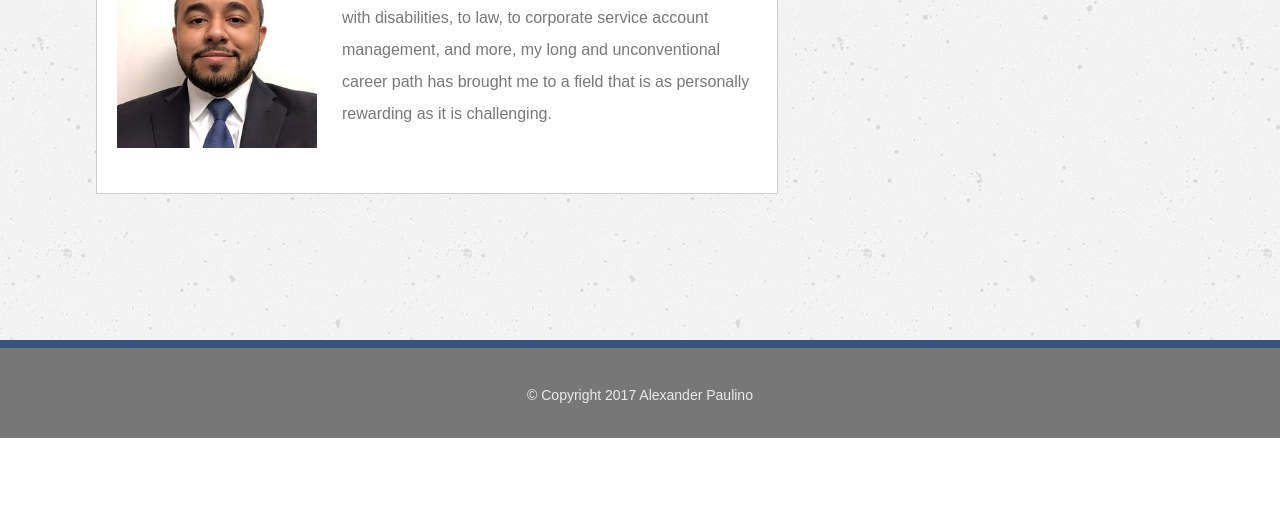
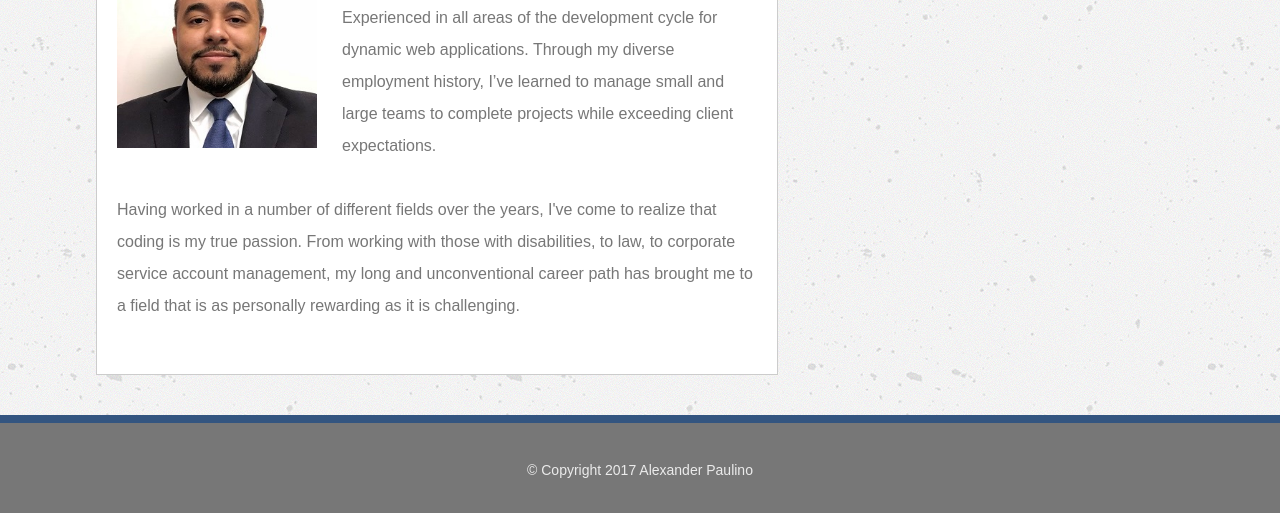
Before and after one commit to alexanderpaulino/Responsive-Portfolio, a plain HTML site: page index.html in a window 1280 px wide. Shown: the part 282-800 px from the top of the page. Drawn offline with Linux system fonts and the light colour scheme.

Commit message:
Updated Portfolio

```diff
--- a/index.html
+++ b/index.html
@@ -23,9 +23,9 @@
 			<div class="aboutMe">About Me</div>
 			<hr>
 			<img class= "profilePhoto" src="assets\images\ap-profile-resize.jpg" alt="Coder Profile Image">
-			<p>I've worked in a number of different fields only to realize that coding is my true passion.
-			From working with those with disabilities, to law, to corporate service account management, and more,
-			my long and unconventional career path has brought me to a field that is as personally rewarding as it is challenging.</p>
+			<p>I'm a Full-Stack Web Developer with a background in corporate services, project management, and law. Experienced in all areas of the development cycle for dynamic web applications. Through my diverse employment history, I’ve learned to manage small and large teams to complete projects while exceeding client expectations.</p>
+			<br>
+			<p>Having worked in a number of different fields over the years, I've come to realize that coding is my true passion. From working with those with disabilities, to law, to corporate service account management, my long and unconventional career path has brought me to a field that is as personally rewarding as it is challenging.</p>
 			<br>
 			<p></p>
 		</div>
```
